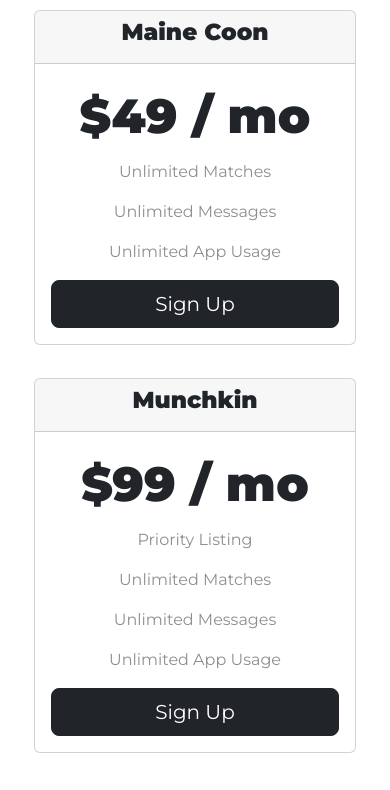
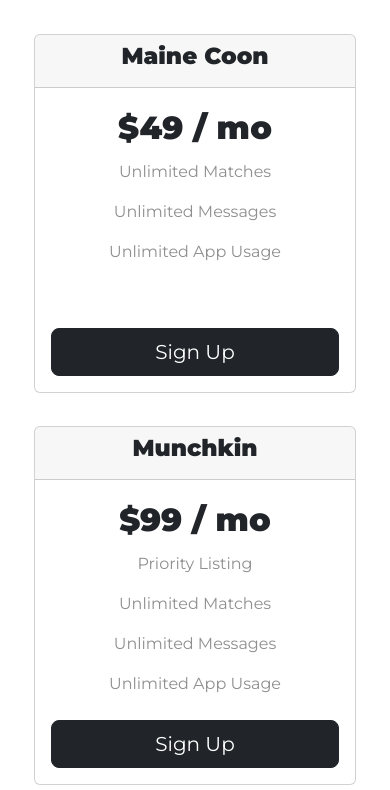
Before and after one commit to Munsat/catify, a plain HTML site: page index.html in a window 390 px wide. Shown: the part 3514-4304 px from the top of the page. Drawn offline with nearby package versions, Linux system fonts and the light colour scheme.

Commit message:
tweaks css for mobile responsiveness

```diff
--- a/css/styles.css
+++ b/css/styles.css
@@ -162,8 +162,9 @@ p{
 }
 
 .price-text{
-  font-size: 3rem;
+  font-size: clamp(2rem, 3vw, 3rem) ;
   line-height: 1.5;
+  white-space: nowrap
 }
 
 
--- a/index.html
+++ b/index.html
@@ -144,7 +144,7 @@
             <p>5 Matches Per Day</p>
             <p>10 Messages Per Day</p>
             <p>Unlimited App Usage</p>
-            <button type="button" class='w-100 btn btn-lg btn-outline-dark'>Sign Up</button>
+            <button type="button" class='mt-5 w-100 btn btn-lg btn-outline-dark'>Sign Up</button>
           </div>
         </div>
       </div>
@@ -158,7 +158,8 @@
             <p>Unlimited Matches</p>
             <p>Unlimited Messages</p>
             <p>Unlimited App Usage</p>
-            <button type="button" class='w-100 btn btn-lg btn-dark'>Sign Up</button>
+            <button type="button" class=' mt-5
+            w-100 btn btn-lg btn-dark'>Sign Up</button>
           </div>
         </div>
       </div>
@@ -173,7 +174,7 @@
             <p>Unlimited Matches</p>
             <p>Unlimited Messages</p>
             <p>Unlimited App Usage</p>
-            <button type="button" class='w-100 btn btn-lg btn-dark'>Sign Up</button>
+            <button type="button" class='mt-2 w-100 btn btn-lg btn-dark'>Sign Up</button>
           </div>
         </div>
       </div>
```
